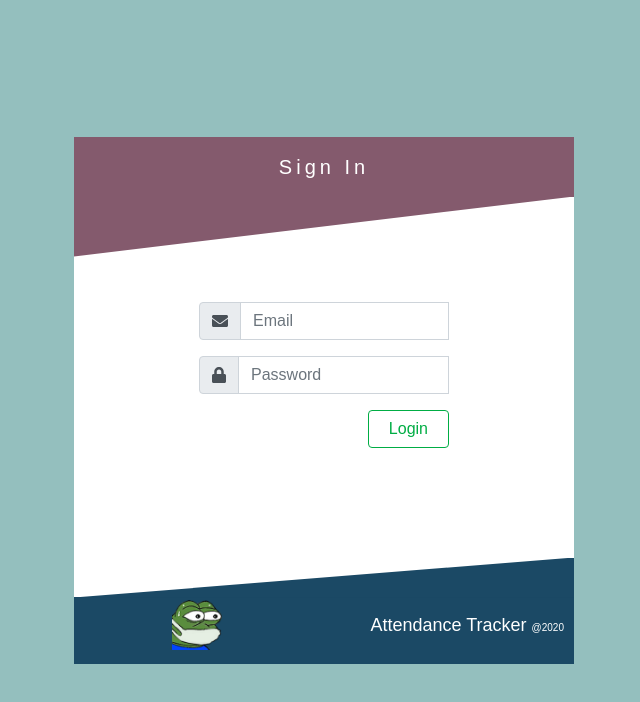
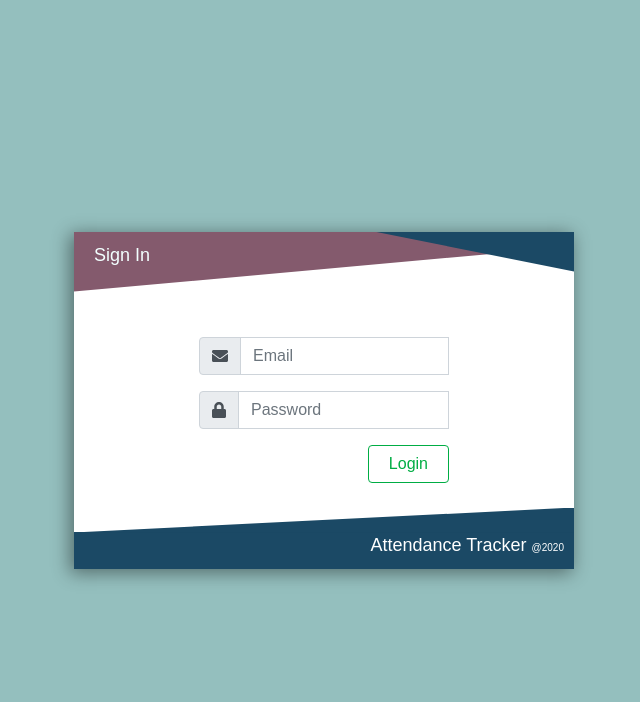
Before and after one commit to mspas/CheckIT, a React (Create React App) app: page /login in a window 1280 px wide. Shown: the top 702 px of the page, without its empty margins (316-956 px from the left). Built offline with nearby package versions, Linux system fonts and the light colour scheme; a web font is replaced by a local one.

Commit message:
login & logout api

```diff
--- a/src/components/Dashboard/CoursesSidebar.js
+++ b/src/components/Dashboard/CoursesSidebar.js
@@ -45,8 +45,7 @@ class CoursesSidebar extends React.Component {
       <div className="wrapper">
         <div className="course-menu">
           <div className="logo">logo</div>
-          <p className="title-text logged-user">{this.props.logged}</p>
-          <p className="title-text">Your courses</p>
+          <p className="logged-user">Welcome, {this.props.loggedName}</p>
           <span>
             <FontAwesomeIcon className="panel-icon" icon={faBars} />
           </span>
--- a/src/components/Dashboard/Dashboard.js
+++ b/src/components/Dashboard/Dashboard.js
@@ -19,7 +19,7 @@ class Dashboard extends React.Component {
     this.state = {
       url: "http://25.23.181.97:8090",
       lecturer_id: 5,
-      logged: localStorage.getItem("id_token"),
+      loggedName: "",
       lecturesLoading: false,
       coursesLoading: true,
       courses: [],
@@ -40,6 +40,9 @@ class Dashboard extends React.Component {
   }
 
   componentDidMount() {
+    this.setState({
+      loggedName: localStorage.getItem("name"),
+    });
     fetch(
       this.state.url + "/api/lecturers/" + this.state.lecturer_id + "/courses",
       {
@@ -83,7 +86,7 @@ class Dashboard extends React.Component {
   }
 
   handleLogoutClick() {
-    this._auth.logout();
+    this._auth.logout(localStorage.getItem("id"), false); //HARDCODE
     this.props.history.replace("/login");
   }
 
@@ -149,7 +152,6 @@ class Dashboard extends React.Component {
     });
 
     fetch(this.state.url + "/api/courses/" + course_id + "/details", {
-      /////////// HARDCODE !!!!!!!!!!!!!!!
       method: "GET",
       headers: {
         "Content-Type": "application/json",
@@ -183,17 +185,15 @@ class Dashboard extends React.Component {
         <CoursesSidebar
           history={this.props.history}
           courses={this.state.courses}
-          logged={this.state.logged}
+          loggedName={this.state.loggedName}
           isLoading={this.state.coursesLoading}
           activeFlags={this.state.activeFlags}
           onCourseClick={this.handleCourseClick}
         />
         <Container className="content">
-          <div className="app-info">
-            <Link to="" onClick={this.handleLogoutClick}>
-              Logout
-            </Link>
-          </div>
+          <Link className="btn-logout" to="" onClick={this.handleLogoutClick}>
+            <span>Logout</span>
+          </Link>
           <div className="main-container">
             <LectureList
               courseData={this.state.courseData}
--- a/src/components/Dashboard/LectureList.js
+++ b/src/components/Dashboard/LectureList.js
@@ -104,10 +104,10 @@ class LectureList extends React.Component {
 
     return (
       <div>
-        <div className="course-name slope slope1">
+        <div className="course-name slope slope3">
           {this.props.lectures.name}
         </div>
-        <div className="course-code slope slope2">
+        <div className="course-code slope slope4">
           {this.props.courseData.courseCode}
         </div>
         <div className="lecture-list">
--- a/src/components/Home/Home.js
+++ b/src/components/Home/Home.js
@@ -1,7 +1,7 @@
 import React from "react";
 import "../../styles/home.sass";
 import SignIn from "./Sign-in";
-import logo from "../../assets/coronaS.png";
+//import logo from "../../assets/coronaS.png";
 import AuthService from "../../services/auth.service";
 import { Container, Row, Col } from "react-bootstrap";
 
@@ -28,24 +28,21 @@ class Home extends React.Component {
     return (
       <Container className="center">
         <div className="sign-in-panel">
-          <div className="panel-nav center">
-            Sign In
-            <div className="slope slope1"></div>
+          <div className="center">
+            <div className="slope slope1">
+              <span>Sign In</span>
+            </div>
+            <div className="slope slope0"></div>
           </div>
           <div className="row panel-content">
             <SignIn history={this.props.history} />
           </div>
-          <Row className="footer-panel">
+          <div className="footer-panel">
             <div className="slope slope2"></div>
-            <Col className="center">
-              <img src={logo} alt="Logo" height={50} />
-            </Col>
-            <Col>
-              <p>
-                Attendance Tracker <span>@2020</span>
-              </p>
-            </Col>
-          </Row>
+            <p>
+              Attendance Tracker <span>@2020</span>
+            </p>
+          </div>
         </div>
       </Container>
     );
--- a/src/services/auth-guard.service.js
+++ b/src/services/auth-guard.service.js
@@ -2,26 +2,26 @@ import React, { Component } from "react";
 import AuthService from "./auth.service";
 
 export default function withAuth(AuthComponent) {
-  const Auth = new AuthService("http://localhost:8080");
+  const _auth = new AuthService("http://localhost:8080");
   return class AuthWrapped extends Component {
     constructor() {
       super();
       this.state = {
-        user: null
+        user: null,
       };
     }
 
     componentDidMount() {
-      if (!Auth.loggedIn()) {
+      if (!_auth.loggedIn()) {
         this.props.history.replace("/login");
       } else {
         try {
-          const profile = Auth.getProfile();
+          const profile = _auth.getProfile();
           this.setState({
-            user: profile
+            user: profile,
           });
         } catch (err) {
-          Auth.logout();
+          _auth.logout();
           this.props.history.replace("/login");
         }
       }
--- a/src/styles/course.sass
+++ b/src/styles/course.sass
@@ -17,7 +17,6 @@
             margin: 0
             padding-bottom: 0 !important
             font-size: 0.8em
-        .title-text
             text-align: right
             padding: 10px 20px
             letter-spacing: 2px
--- a/src/styles/dashboard.sass
+++ b/src/styles/dashboard.sass
@@ -2,16 +2,47 @@
 @import '../_mixins'
 
 .content
+    position: relative
     min-height: 100vh
-    padding-top: 50px
+    padding-top: 7%
     padding-bottom: 50px
-    .app-info
-        position: relative
-        text-align: right
-        img
+    .btn-logout
+        position: absolute
+        cursor: pointer
+        right: 15px
+        top: 40px
+        padding: 5px 20px 5px 20px
+        border: 2px solid #111
+        transition: 0.4s ease-in-out
+        span
+            position: relative
+            z-index: 2
+            text-transform: uppercase
+        &::before
+            content: ''
             position: absolute
-            left: 5px
-            bottom: -5px
+            bottom: -2px
+            left: 0
+            width: calc( 100% + 2px )
+            height: 2px
+            background: $lightblue
+            transition: 0.3s ease-in-out
+        &:hover::before
+            width: 0px
+        &::after
+            content: ''
+            position: absolute
+            bottom: -2px
+            left: -2px
+            width: 20px
+            height: calc( 100% + 2px )
+            background: $lightblue
+            transition: 0.3s ease-in-out
+            transform: scaleY(1)
+        &:hover::after
+            height: 0px
+        &:hover
+            background: #ffffff18
     .main-container
         position: relative
         margin-left: auto
--- a/src/styles/home.sass
+++ b/src/styles/home.sass
@@ -5,10 +5,12 @@
     .sign-in-panel
         position: relative
         width: 500px
+        box-shadow: -3px 3px 17px 1px #0000006e
         @media screen and ( max-width: 500px )
             width: 100%
         .panel-nav
-            height: 60px
+            z-index: 0
+            height: 20px
             background: $purple
             color: #fff
             font-size: 20px
@@ -24,23 +26,32 @@
             position: relative
             background: #fff
             width: 100%
-            min-height: 400px
+            min-height: 300px
             padding: 15% 25% 10% 25%
         .slope
             position: absolute
             z-index: 2
             transition: 0.5s
-        .slope1
-            top: 60px
-            left: 0
+        .slope0
+            top: 0
+            right: 0
             height: 40px
             width: 100%
+            background: $blue
+            clip-path: polygon(100% 0, 60% 0, 100% 100%)
+        .slope1
+            top: 0
+            left: 0
+            height: 60px
+            width: 100%
             background: $purple
-            clip-path: polygon(0 0, 100% 0, 100% 0, 0 100%)
+            clip-path: polygon(0 0, 100% 0, 100% 25%, 0% 100%)
+            padding: 10px 0 0 20px
+            font-size: 18px
         .slope2
-            top: -39px
+            top: -24px
             left: 0
-            height: 40px
+            height: 25px
             width: 100%
             background: $blue
             clip-path: polygon(0 100%, 100% 100%, 100% 0, 0 100%)
@@ -53,7 +64,7 @@
                 .slope2
                     clip-path: polygon(0 100%, 100% 100%, 100% 100%, 0 0)
             p
-                margin: 15px 0
+                margin: 0
                 font-size: 18px
                 text-align: right
                 span
--- a/src/styles/lecture.sass
+++ b/src/styles/lecture.sass
@@ -13,7 +13,7 @@
     position: absolute
     z-index: 2
     color: $primary
-.slope1
+.slope3
     padding: 10px 0 0 10px
     top: 0
     left: 0
@@ -21,7 +21,7 @@
     width: 100%
     background: $purple
     clip-path: polygon(0 0, 100% 0, 100% 60%, 0% 100%)
-.slope2
+.slope4
     text-align: right
     padding: 10px 10px 0 0
     top: 0
```
Also changed, not shown: src/components/Home/Sign-in.js (+6 -43 lines), src/services/auth.service.js (+60 -22 lines).
